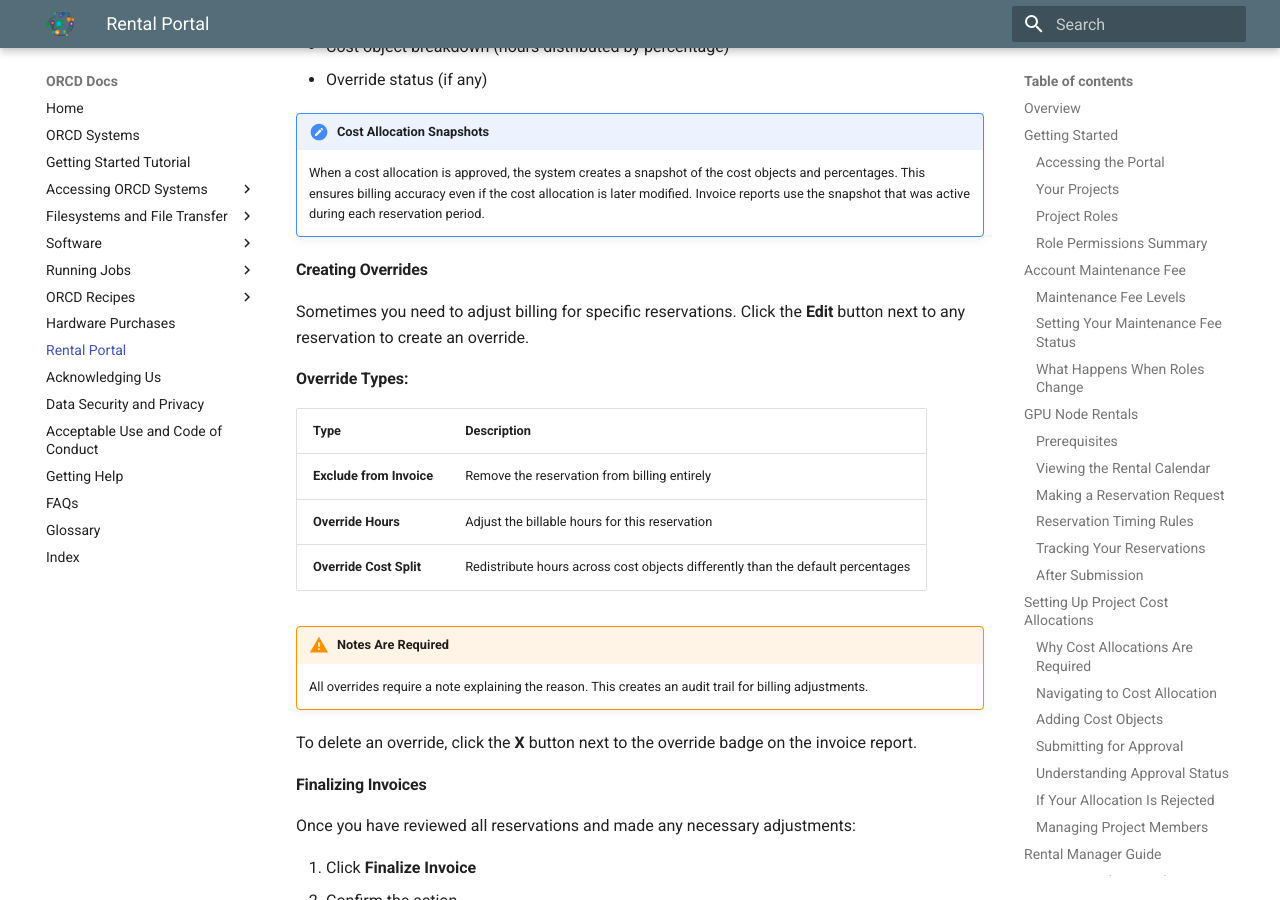
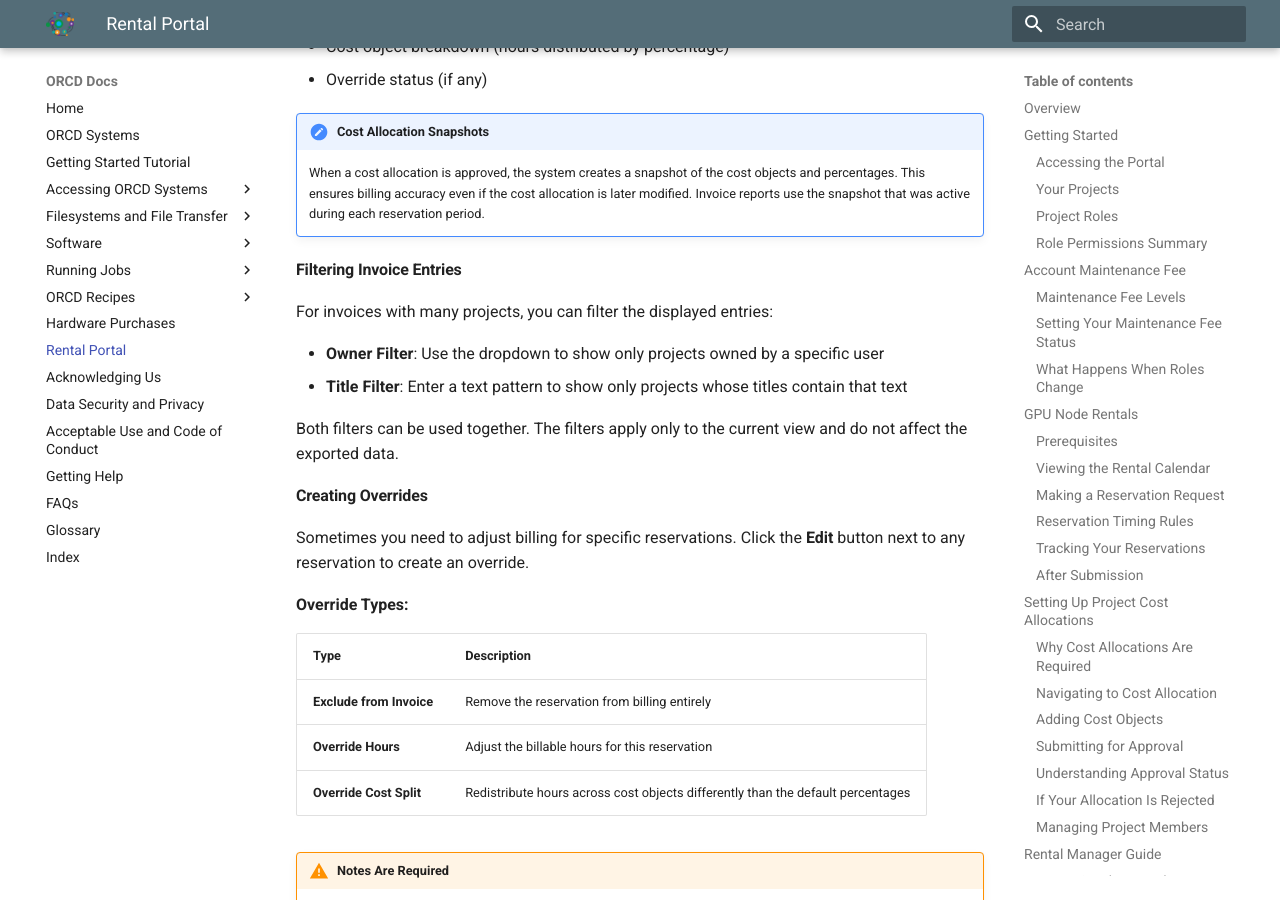
Before and after one commit to mit-orcd/orcd-docs-edit, an MkDocs documentation site: the page built from docs/rental-portal.md, in a window 1280 px wide and 900 px high, scrolled down 12932 px. Built offline with MkDocs 1.6.1 and Material for MkDocs 9.7.7, drawn with Linux system fonts in a browser that asks for light colours; some of the changed text lies outside the part shown.

Commit message:
Add invoice filtering documentation
Document the owner and title filters available on invoice report pages
for Billing Managers to filter displayed entries.

```diff
--- a/docs/rental-portal.md
+++ b/docs/rental-portal.md
@@ -462,6 +462,15 @@ Each monthly invoice report shows reservations grouped by project:
 !!! note "Cost Allocation Snapshots"
     When a cost allocation is approved, the system creates a snapshot of the cost objects and percentages. This ensures billing accuracy even if the cost allocation is later modified. Invoice reports use the snapshot that was active during each reservation period.
 
+#### Filtering Invoice Entries
+
+For invoices with many projects, you can filter the displayed entries:
+
+- **Owner Filter**: Use the dropdown to show only projects owned by a specific user
+- **Title Filter**: Enter a text pattern to show only projects whose titles contain that text
+
+Both filters can be used together. The filters apply only to the current view and do not affect the exported data.
+
 #### Creating Overrides
 
 Sometimes you need to adjust billing for specific reservations. Click the **Edit** button next to any reservation to create an override.
@@ -626,7 +635,7 @@ curl -H "Authorization: Token your-token-here" \
 | Rental Manager Dashboard | `/nodes/renting/manage/` | Rental Manager |
 | Billing Manager - Pending Allocations | `/nodes/billing/pending/` | Billing Manager |
 | Billing Manager - Invoice Reporting | `/nodes/billing/invoice/` | Billing Manager |
-| Invoice Report (specific month) | `/nodes/billing/invoice/YYYY/MM/` | Billing Manager |
+| Invoice Report (specific month) | `/nodes/billing/invoice/YYYY/MM/` (supports `?owner=` and `?title=` filters) | Billing Manager |
 | Invoice Edit Override | `/nodes/billing/invoice/YYYY/MM/edit/` | Billing Manager |
 | Invoice Export JSON | `/nodes/billing/invoice/YYYY/MM/export/` | Billing Manager |
 
```
